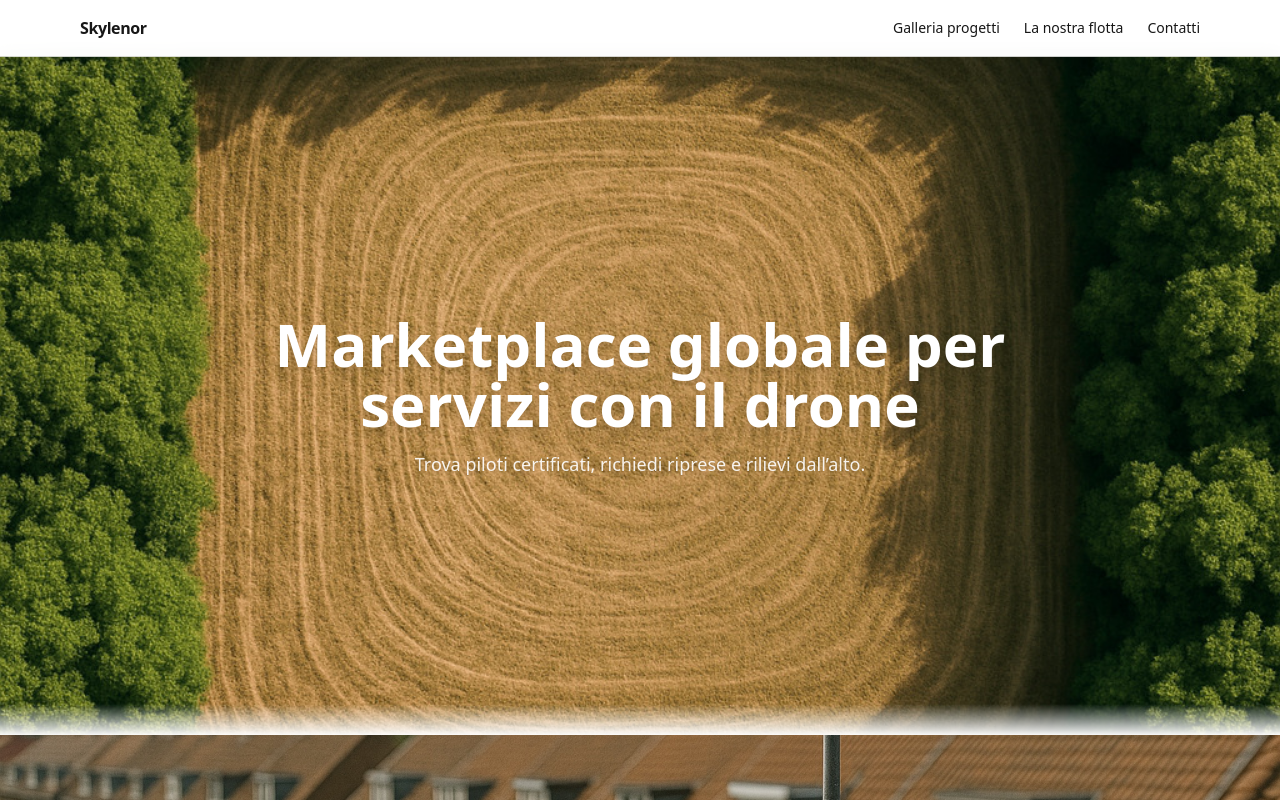
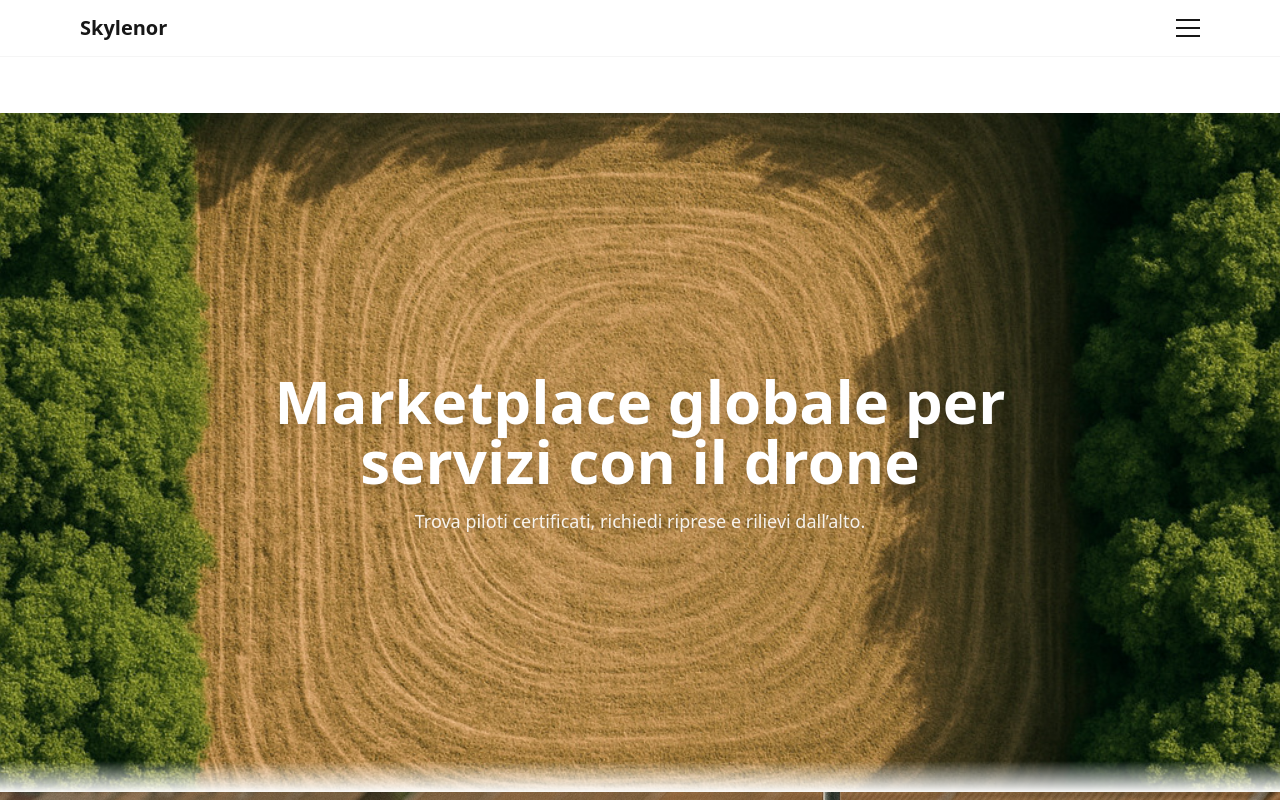
Before and after one commit to alessiomarciano007-prog/skylenor, a Next.js app: page / in a window 1280 px wide. Shown: the top 800 px of the page. Built offline with nearby package versions, Linux system fonts and the light colour scheme.

Commit message:
Update layout.tsx

```diff
--- a/app/layout.tsx
+++ b/app/layout.tsx
@@ -1,17 +1,38 @@
 // app/layout.tsx
-import "./globals.css";
-import Header from "./components/Header";
+import './globals.css';
+import Link from 'next/link';
+import React from 'react';
 
 export const metadata = {
-  title: "Skylenor",
-  description: "Marketplace globale per servizi con drone",
+  title: 'Skylenor',
+  description: 'Marketplace globale per servizi con drone',
 };
 
 export default function RootLayout({ children }: { children: React.ReactNode }) {
   return (
     <html lang="it">
       <body className="bg-white text-neutral-900 antialiased">
-        <Header />
+        <header className="sticky top-0 z-50 backdrop-blur supports-[backdrop-filter]:bg-white/70 bg-white/90 border-b border-neutral-100">
+          <div className="mx-auto max-w-6xl px-4 h-14 flex items-center justify-between">
+            <Link href="/" className="font-semibold text-xl">Skylenor</Link>
+
+            {/* hamburger */}
+            <details className="relative">
+              <summary className="list-none cursor-pointer p-2 -mr-2" aria-label="Apri menu">
+                <div className="w-6 h-[2px] bg-neutral-900 mb-[6px]" />
+                <div className="w-6 h-[2px] bg-neutral-900 mb-[6px]" />
+                <div className="w-6 h-[2px] bg-neutral-900" />
+              </summary>
+              <nav className="absolute right-0 mt-3 w-56 rounded-xl border bg-white shadow-lg p-2 space-y-1">
+                <Link href="/galleria" className="menu-item">Galleria progetti</Link>
+                <Link href="/flotta" className="menu-item">La nostra flotta</Link>
+                <Link href="/lavora" className="menu-item">Lavora con noi</Link>
+                <a href="#contatti" className="menu-item">Contatti (in fondo)</a>
+              </nav>
+            </details>
+          </div>
+        </header>
+
         {children}
       </body>
     </html>
```
